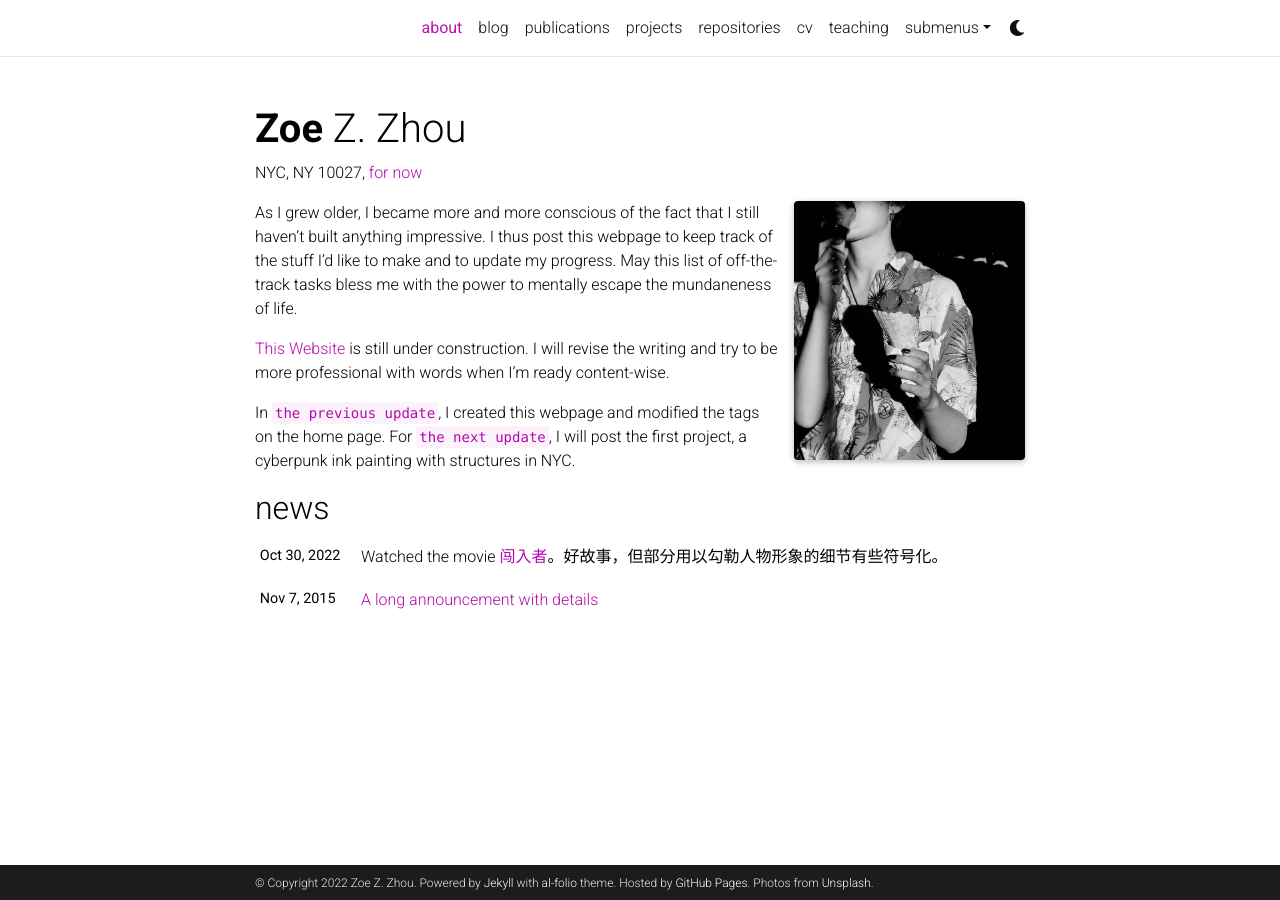
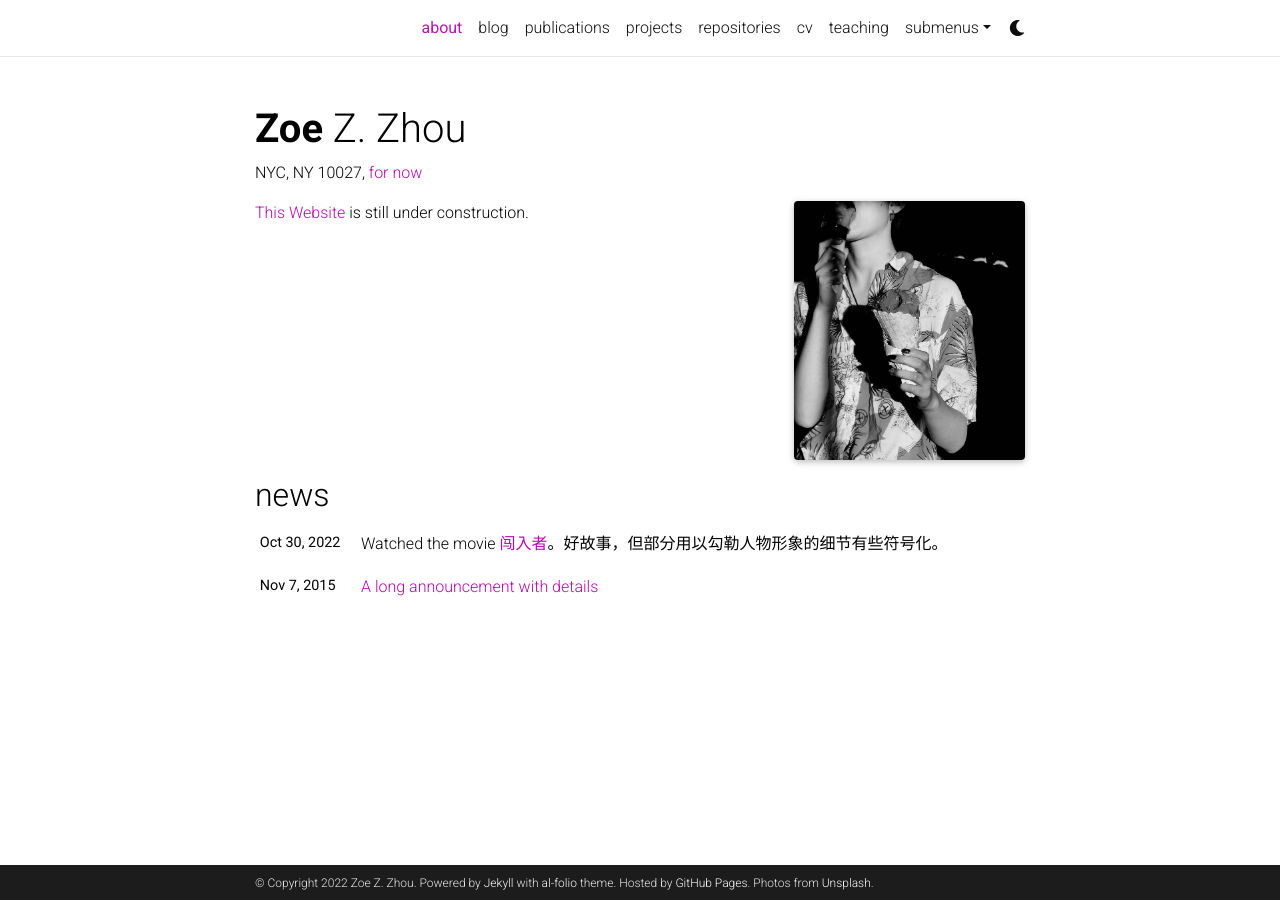
Before and after one commit to Zoewhat/Zoewhat.github.io, a Jekyll site: the page built from _pages/about.md, in a window 1280 px wide. Built offline with Jekyll 4.4.1, drawn with Linux system fonts in a browser that asks for light colours; full-size pictures stand in for the smaller copies a plugin makes; comment, search, counter and statistics services are not loaded; a style sheet for code colours, icons or effects is not loaded.

Commit message:
Update about.md

```diff
--- a/_pages/about.md
+++ b/_pages/about.md
@@ -14,8 +14,4 @@ news : true  # includes a list of news items
 
 ---
 
-As I grew older, I became more and more conscious of the fact that I still haven’t built anything impressive. I thus post this webpage to keep track of the stuff I’d like to make and to update my progress. May this list of off-the-track tasks bless me with the power to mentally escape the mundaneness of life.
-
-[This Website](https://zoewhat.github.io/) is still under construction. I will revise the writing and try to be more professional with words when I'm ready content-wise.
-
-In `the previous update`, I created this webpage and modified the tags on the home page. For `the next update`, I will post the first project, a cyberpunk ink painting with structures in NYC.
+[This Website](https://zoewhat.github.io/) is still under construction.
```
